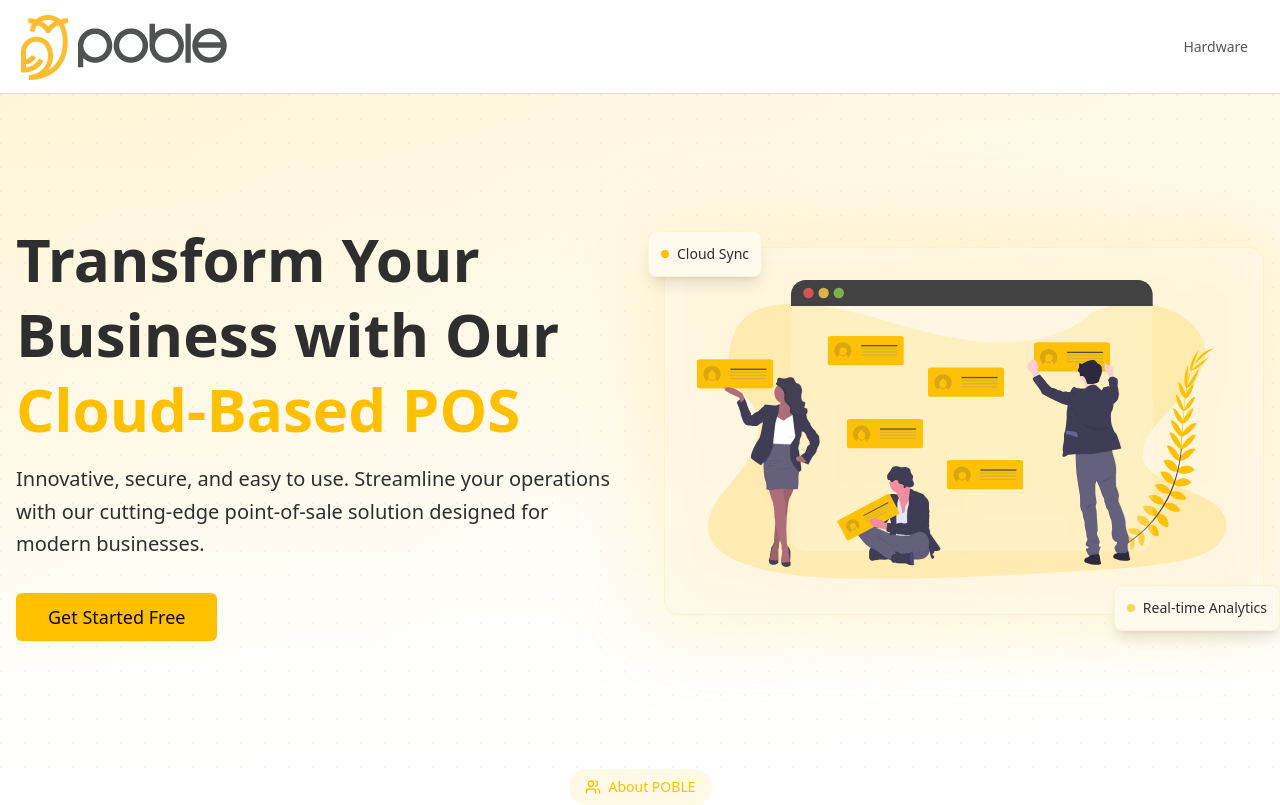
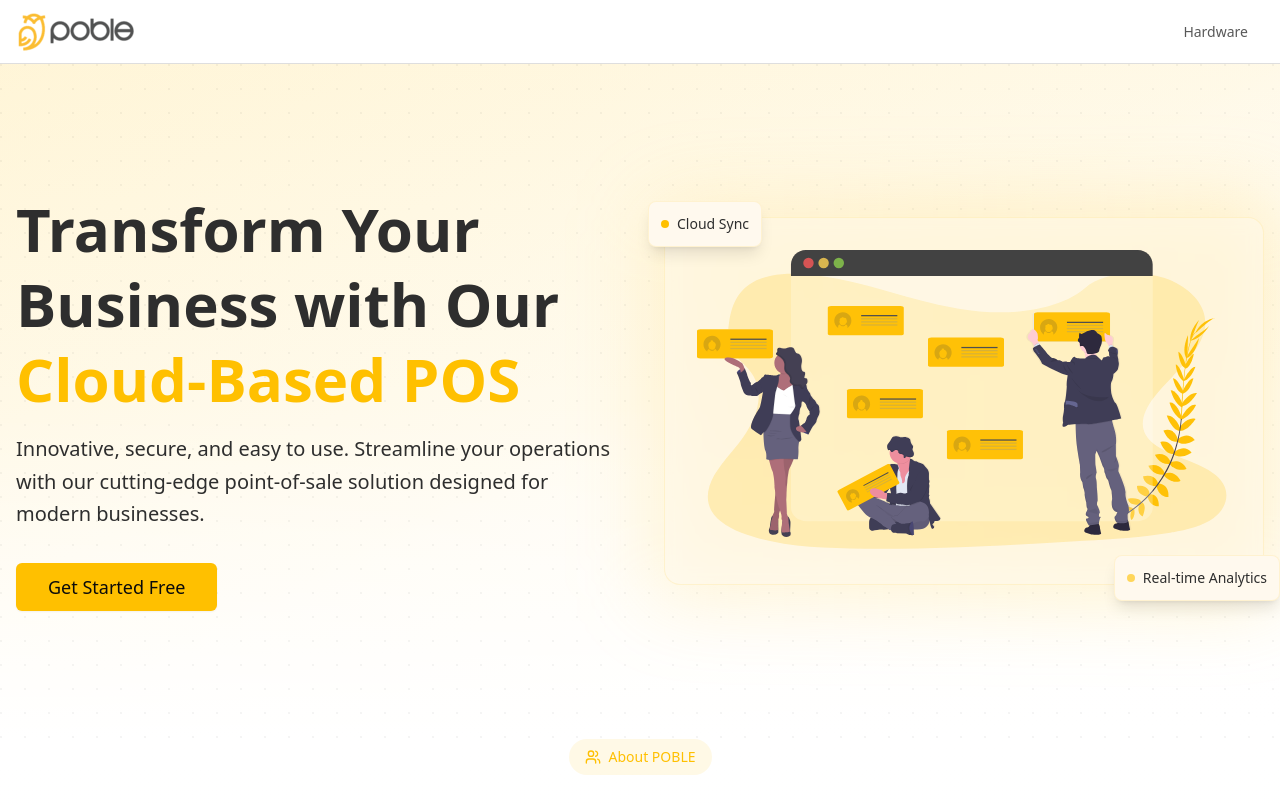
Before and after one commit to poble-pos/poble_home, a Next.js app: page / in a window 1280 px wide. Shown: the top 805 px of the page. Built offline with nearby package versions, Linux system fonts and the light colour scheme.

Commit message:
update nav-bar logo image size

```diff
--- a/src/components/nav-bar.tsx
+++ b/src/components/nav-bar.tsx
@@ -22,10 +22,10 @@ export default function NavBar() {
             src="/logo.png"
             alt="POS Solution Logo"
             width={120}
-            height={30}
+            height={39}
             onClick={() => router.push("/")}
-            className={"w-auto h-auto"}
             priority
+            className={"object-contain"}
           />
         </div>
 
```
Also changed, not shown: public/logo.png.
